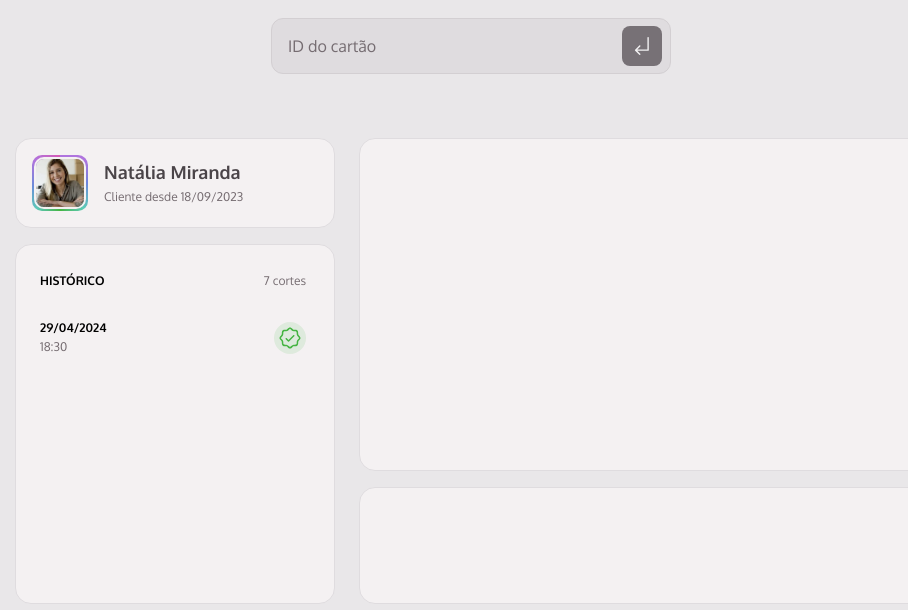
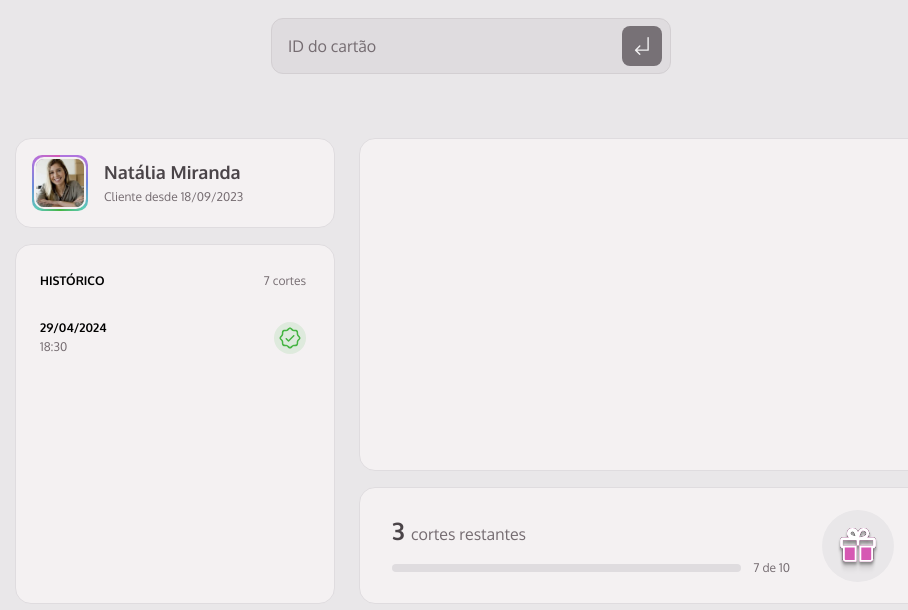
Before and after one commit to BrunoCaputo/member-club, a website built with webpack: page index.html in a window 1280 px wide. Shown: the part 134-744 px from the top of the page, without its empty margins (169-1077 px from the left). Built offline with nearby package versions, Linux system fonts and the light colour scheme.

Commit message:
feat: Progress to prize

```diff
--- a/index.html
+++ b/index.html
@@ -69,7 +69,22 @@
 
       <section class="fidelity-card card" id="fidelity-card"></section>
 
-      <footer class="gift card" id="gift"></footer>
+      <footer class="prize card" id="prize">
+        <div class="progress">
+          <!-- Example -->
+          <h1>3 <span>cortes restantes</span></h1>
+          <div class="progress-bar-container">
+            <div class="progress-bar">
+              <div class="progress-bar-fill"></div>
+            </div>
+            <p class="progress-bar-text">7 de 10</p>
+          </div>
+        </div>
+
+        <div class="prize-redeem">
+          <img src="./src/assets/pin-gift.svg" alt="Prize Redeem" />
+        </div>
+      </footer>
     </main>
   </body>
 </html>
--- a/src/styles/main.css
+++ b/src/styles/main.css
@@ -11,7 +11,7 @@ main {
   grid-template-areas:
     "profile-info card"
     "history card"
-    "history gift";
+    "history prize";
 
   & .card {
     border: 1px solid var(--base-gray-300);
@@ -151,6 +151,83 @@ main > section.fidelity-card {
   grid-area: card;
 }
 
-main > footer.gift {
-  grid-area: gift;
+main > footer.prize {
+  grid-area: prize;
+
+  padding: 1.40625rem 2rem;
+  display: flex;
+  justify-content: flex-start;
+  align-items: center;
+  gap: 2rem;
+
+  & .progress {
+    width: 100%;
+
+    display: flex;
+    flex-direction: column;
+    justify-content: flex-start;
+    align-items: flex-start;
+    gap: 0.75rem;
+
+    & h1 {
+      color: var(--base-gray-600);
+
+      & > span {
+        font: var(--text-md);
+        color: var(--base-gray-500);
+      }
+    }
+
+    & .progress-bar-container {
+      width: 100%;
+
+      display: flex;
+      justify-content: flex-start;
+      align-items: center;
+      gap: 0.75rem;
+
+      & .progress-bar {
+        width: 100%;
+        height: 0.5rem;
+
+        background-color: var(--base-gray-300);
+        border-radius: 9999px;
+
+        & .progress-bar-fill {
+          width: 0;
+          height: 100%;
+
+          border-radius: 9999px;
+          background: var(--gradient-base);
+        }
+      }
+
+      & p.progress-bar-text {
+        width: max-content;
+        white-space: nowrap;
+        font: var(--text-xs);
+        color: var(--base-gray-500);
+      }
+    }
+  }
+
+  & .prize-redeem {
+    min-width: 4.5rem;
+    width: 4.5rem;
+    height: 4.5rem;
+
+    background-color: var(--base-gray-200);
+    border-radius: 50%;
+
+    display: flex;
+    justify-content: center;
+    align-items: center;
+
+    & img {
+      width: 3rem;
+      height: 3rem;
+      object-fit: contain;
+      margin-top: 0.625rem;
+    }
+  }
 }
```
Also changed, not shown: src/assets/pin-gift.png (deleted), src/assets/pin-gift.svg (added).
